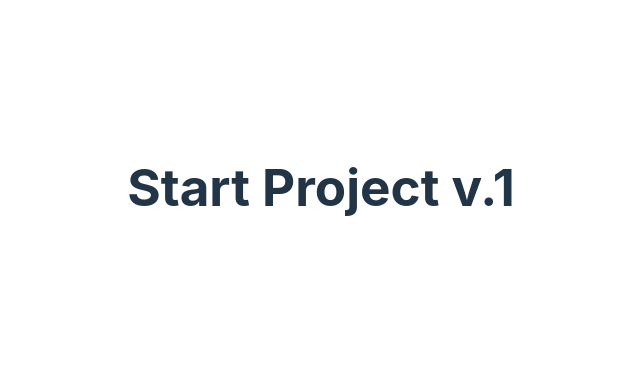
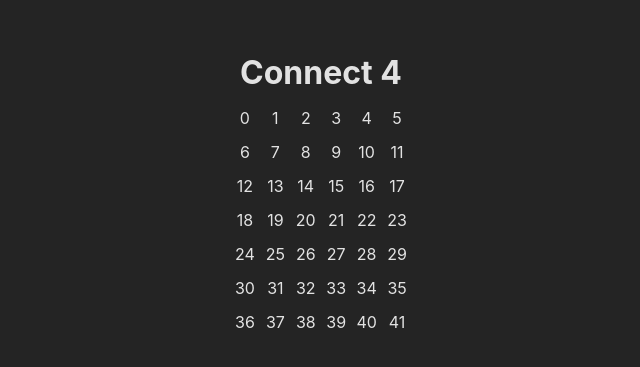
Before and after one commit to maciadev/connect-four, a React (Vite) app in the folder connect-four/: page / in a window 1280 px wide. Shown: the part 213-580 px from the top of the page, without its empty margins (319-959 px from the left). Built offline with nearby package versions, Linux system fonts and the light colour scheme.

Commit message:
first iteration, preparing css

```diff
--- a/connect-four/src/App.jsx
+++ b/connect-four/src/App.jsx
@@ -1,15 +1,24 @@
-import { useState } from 'react'
-import reactLogo from './assets/react.svg'
-import viteLogo from '/vite.svg'
-import './App.css'
+const board = Array(42).fill(null)
 
 function App() {
-  const [count, setCount] = useState(0)
 
   return (
-    <>
-      <h1>Start Project v.1</h1>
-    </>
+    <main className='board'>
+      <h1>Connect 4</h1>
+      <section className='game'>
+        {
+          board.map((_, index) => {
+            return (
+              <div className='cell' key={index}>
+                <span className='cell__content'>
+                  {index}
+                </span>
+              </div>
+            )
+          })
+        }
+      </section>
+    </main>
   )
 }
 
--- a/connect-four/src/index.css
+++ b/connect-four/src/index.css
@@ -1,6 +1,7 @@
 :root {
   font-family: Inter, system-ui, Avenir, Helvetica, Arial, sans-serif;
-  line-height: 1.5;
+  font-size: 16px;
+  line-height: 24px;
   font-weight: 400;
 
   color-scheme: light dark;
@@ -14,56 +15,24 @@
   -webkit-text-size-adjust: 100%;
 }
 
-a {
-  font-weight: 500;
-  color: #646cff;
-  text-decoration: inherit;
-}
-a:hover {
-  color: #535bf2;
-}
 
 body {
   margin: 0;
   display: flex;
+  justify-content: center;
   place-items: center;
   min-width: 320px;
   min-height: 100vh;
 }
 
-h1 {
-  font-size: 3.2em;
-  line-height: 1.1;
+.board {
+  display: grid;
+  margin: 40px auto;
+  text-align: center;
 }
 
-button {
-  border-radius: 8px;
-  border: 1px solid transparent;
-  padding: 0.6em 1.2em;
-  font-size: 1em;
-  font-weight: 500;
-  font-family: inherit;
-  background-color: #1a1a1a;
-  cursor: pointer;
-  transition: border-color 0.25s;
+.board .game {
+  display:grid;
+  grid-template-columns: repeat(6, 1fr);
+  gap: 10px;
 }
-button:hover {
-  border-color: #646cff;
-}
-button:focus,
-button:focus-visible {
-  outline: 4px auto -webkit-focus-ring-color;
-}
-
-@media (prefers-color-scheme: light) {
-  :root {
-    color: #213547;
-    background-color: #ffffff;
-  }
-  a:hover {
-    color: #747bff;
-  }
-  button {
-    background-color: #f9f9f9;
-  }
-}
```
